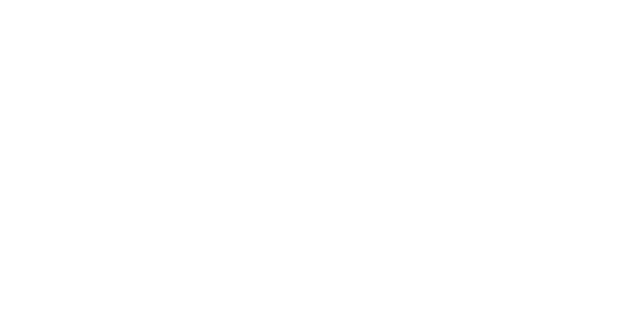
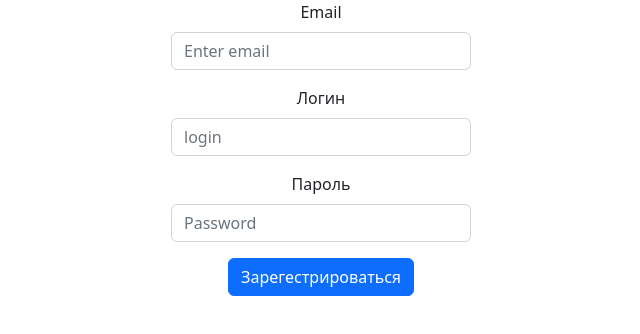
Before and after one commit to DaubiDaubi1247/BelgorodskiySamsungHealth, a React (Create React App) app: page /registration in a window 1280 px wide. Shown: the top 334 px of the page, without its empty margins (319-959 px from the left). Built offline with nearby package versions, Linux system fonts and the light colour scheme.

Commit message:
crete registration

```diff
--- a/package.json
+++ b/package.json
@@ -11,9 +11,13 @@
     "@types/node": "^17.0.25",
     "@types/react": "^18.0.6",
     "@types/react-dom": "^18.0.2",
+    "bootstrap": "^5.2.2",
     "react": "^18.2.0",
+    "react-bootstrap": "^2.6.0",
     "react-dom": "^18.2.0",
+    "react-hook-form": "^7.39.4",
     "react-redux": "^8.0.1",
+    "react-router-dom": "^6.4.3",
     "react-scripts": "5.0.1",
     "typescript": "^4.6.0",
     "web-vitals": "^2.1.0"
--- a/src/App.tsx
+++ b/src/App.tsx
@@ -1,14 +1,21 @@
 import React from 'react';
 import logo from './logo.svg';
 import { Counter } from './features/counter/Counter';
+import { Container } from 'react-bootstrap';
+import {Route, Routes} from 'react-router-dom'
 import './App.css';
+
+import Auth from './components/auth/Auth';
 
 function App() {
   return (
     <div className="App">
-      <header className="App-header">
-
-      </header>
+      <Container>
+        <Routes>
+          <Route path="/" element={<Auth isRegistration={false}/>}/>
+          <Route path="/registration" element={<Auth isRegistration={true}/>}/>
+        </Routes>
+      </Container>
     </div>
   );
 }
--- a/src/components/auth/Auth.tsx
+++ b/src/components/auth/Auth.tsx
@@ -1,64 +1,88 @@
-import { Container } from 'react-bootstrap';
 import Button from 'react-bootstrap/Button';
 import Form from 'react-bootstrap/Form';
 import { useForm, SubmitHandler } from "react-hook-form";
+import AuthError from './authError/AuthError';
+import React from 'react';
+import styles from "./from.module.css"
+import { NavLink } from 'react-router-dom';
 
 type Inputs = {
-    example: string,
-    exampleRequired: string,
+    email: string,
+    password: string,
+    login?: string
 };
 
-function BasicExample() {
+interface IAuthProps {
+    isRegistration?: boolean
+}
+
+const Auth: React.FC<IAuthProps> = (props) => {
 
     const { register, handleSubmit, watch, formState: { errors } } = useForm<Inputs>();
     const onSubmit: SubmitHandler<Inputs> = data => {
-        debugger
         console.log(data);
     }
-
-    console.log(watch("example"));
+    console.log(watch("email"));
     return (
-        <Container>
-        <Form onSubmit={handleSubmit(onSubmit)}>
+        <div className={styles.formWrapper}>
+            <Form onSubmit={handleSubmit(onSubmit)} className={styles.form}>
                 <Form.Group
                     className="mb-3"
                     controlId="formBasicEmail"
                 >
-                <Form.Label>Email address</Form.Label>
+                    <Form.Label>Email</Form.Label>
                     <Form.Control
                         type="text"
                         placeholder="Enter email"
-                    {...register("example",{required:true, pattern : /\w{1,8}@\w{1,}/})}
+                        {...register("email", { required: true, pattern: /\w{1,8}@\w{1,}/ })}
                     />
-                {errors.example && <span>This field is is not patter</span>}
-                <Form.Text className="text-muted">
-                    We'll never share your email with anyone else.
-                </Form.Text>
+                    {errors.email?.type === "pattern" && <AuthError message='Не правильно написан email' />}
+                    {errors.email?.type === "required" && <AuthError message='Поле является обязательным' />}
                 </Form.Group>
-
+                {props.isRegistration ? (
+                    <Form.Group
+                        className="mb-3"
+                        controlId="formBasicLogin"
+                    >
+                        <Form.Label>Логин</Form.Label>
+                        <Form.Control
+                            type="text"
+                            placeholder="login"
+                            {...register("login", { required: true })}
+                        />
+                        {errors.password && <AuthError message='Поле является обязательным' />}
+                    </Form.Group>)
+                 : ""}
                 <Form.Group
                     className="mb-3"
                     controlId="formBasicPassword"
                 >
-                <Form.Label>Password</Form.Label>
+                    <Form.Label>Пароль</Form.Label>
                     <Form.Control
                         type="password"
                         placeholder="Password"
-                    {...register("exampleRequired", { required: true })}
+                        {...register("password", { required: true })}
                     />
                 </Form.Group>
-            {errors.exampleRequired && <span>This field is required</span>
-
-            }
+                {errors.password && <AuthError message='Поле является обязательным' />}
                 <Button
                     variant="primary"
                     type="submit"
                 >
-                Submit
+                    {props.isRegistration ? "Зарегестрироваться" : "Войти"}
                 </Button>
+                {!props.isRegistration ?
+                    (
+                        <div>
+                            <span>Нет аккаунта? </span>
+                             <NavLink to="/registration">Зарегестрироваться</NavLink>
+                        </div>
+                    )
+                    : ""
+                }
             </Form>
-        </Container>
+        </div>
     );
 }
 
-export default BasicExample;
+export default Auth;
--- /dev/null
+++ b/src/components/auth/authError/Auth.css
@@ -0,0 +1,3 @@
+.errorText {
+    margin-bottom: 0px;
+}
--- /dev/null
+++ b/src/components/auth/authError/AuthError.tsx
@@ -0,0 +1,16 @@
+import * as React from 'react';
+import "./Auth.css"
+
+interface IAuthErrorProps {
+    message : string
+}
+
+const AuthError: React.FunctionComponent<IAuthErrorProps> = (props) => {
+  return (
+    <p className="errorText">
+        {props.message}
+    </p>
+  )
+};
+
+export default AuthError;
--- /dev/null
+++ b/src/components/auth/from.module.css
@@ -0,0 +1,9 @@
+
+.formWrapper {
+    display: flex;
+    justify-content: center;
+}
+
+.form {
+    width: 300px;
+}
--- a/src/index.tsx
+++ b/src/index.tsx
@@ -5,15 +5,19 @@ import { store } from './app/store';
 import App from './App';
 import reportWebVitals from './reportWebVitals';
 import './index.css';
+import 'bootstrap/dist/css/bootstrap.min.css';
+import { BrowserRouter } from "react-router-dom"
 
 const container = document.getElementById('root')!;
 const root = createRoot(container);
 
 root.render(
   <React.StrictMode>
-    <Provider store={store}>
-      <App />
-    </Provider>
+    <BrowserRouter>
+      <Provider store={store}>
+        <App />
+      </Provider>
+    </BrowserRouter>
   </React.StrictMode>
 );
 
```
Also changed, not shown: 2 other files (tests, documents, lock files or other folders). Lines whose indentation alone changed are shown as unchanged.
